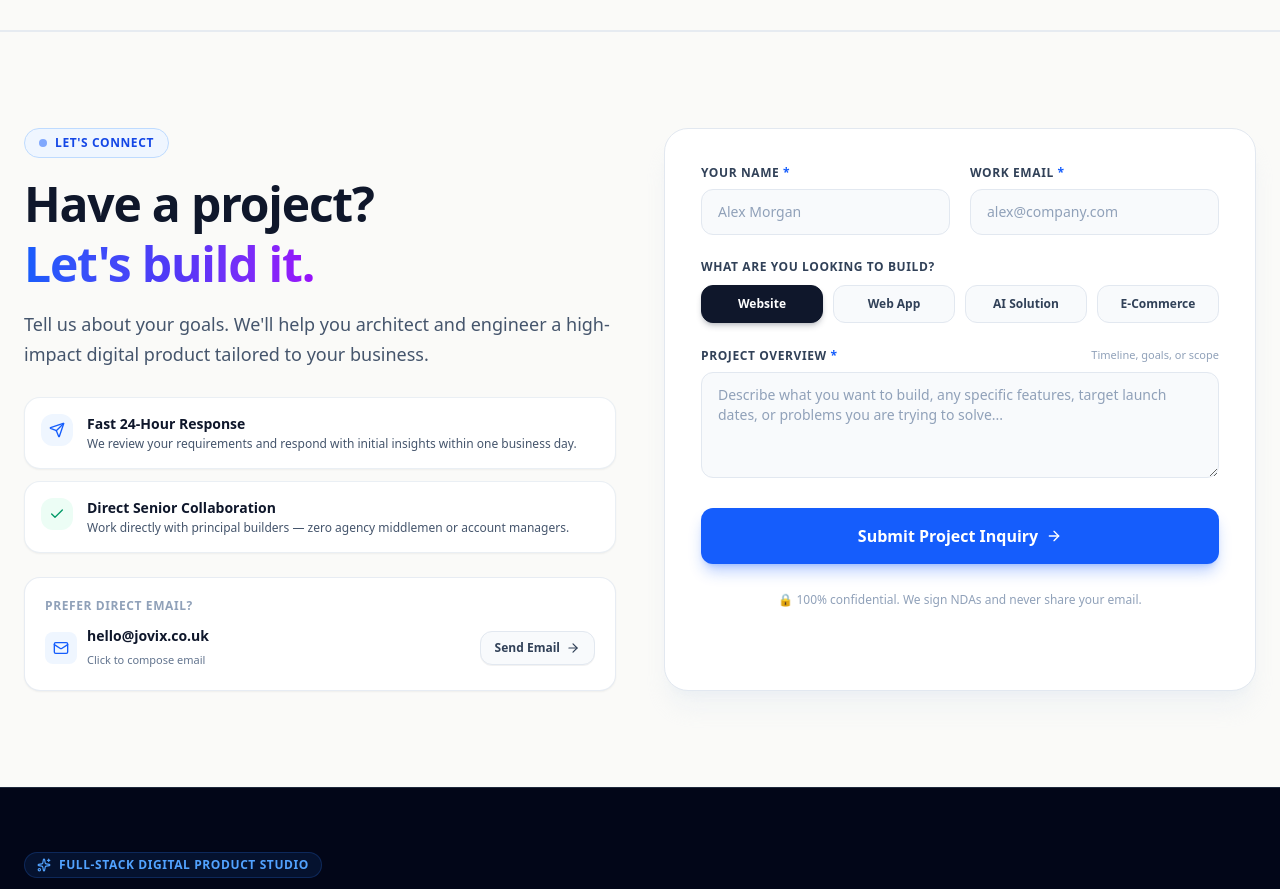
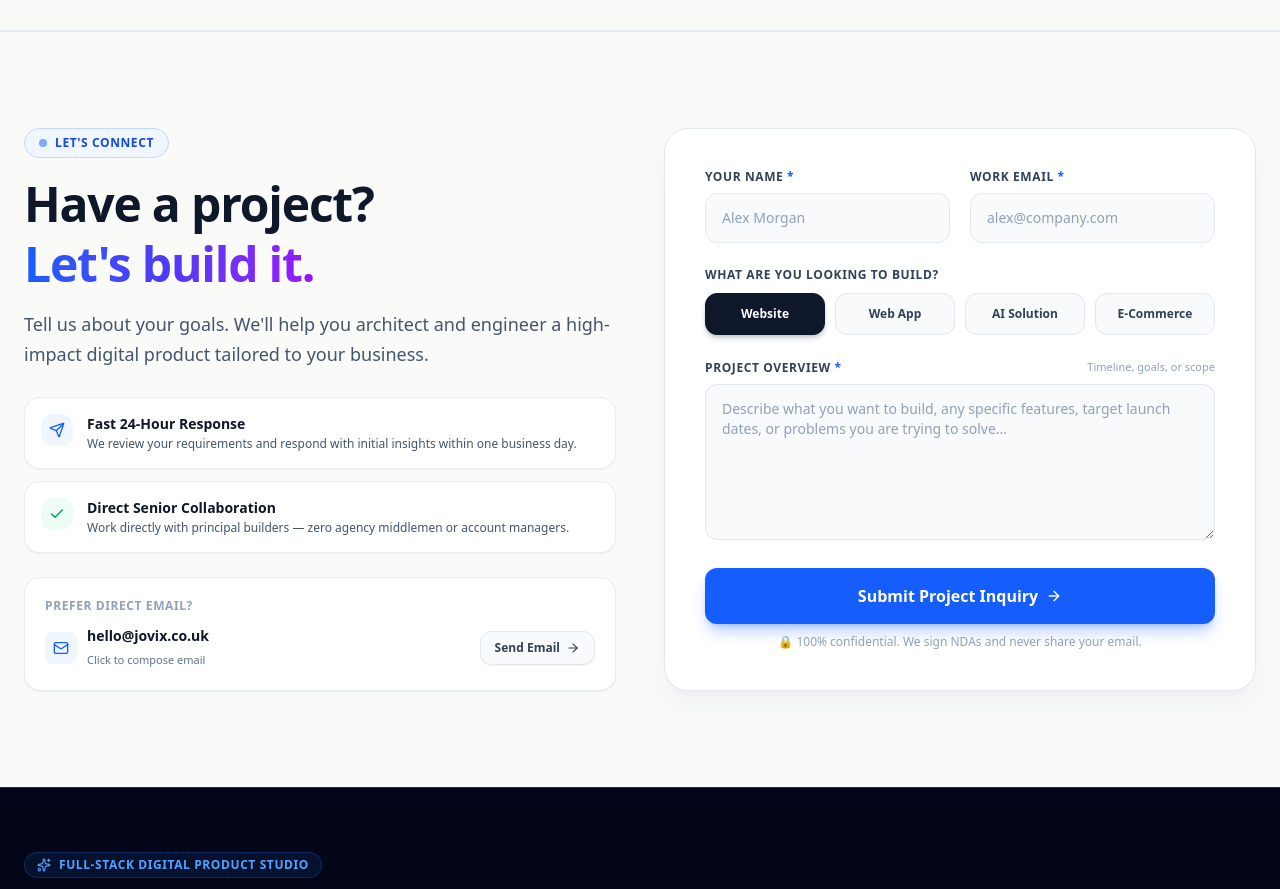
Before and after one commit to Jyoti-jitu/jovix, a Next.js app: page / in a window 1280 px wide. Shown: the part 6600-7489 px from the top of the page. Built offline with nearby package versions, Linux system fonts and the light colour scheme.

Commit message:
style: spread and distribute elements evenly with proper spacing in contact form

```diff
--- a/src/components/ContactCTA.js
+++ b/src/components/ContactCTA.js
@@ -99,11 +99,11 @@ export default function ContactCTA() {
           </div>
 
           {/* Right Column: Modern Form Card (Equal 50% width) */}
-          <div className="w-full flex flex-col justify-between">
-            <div className="p-7 sm:p-9 rounded-3xl bg-white border border-slate-200 shadow-xl shadow-slate-200/40 h-full flex flex-col justify-between">
+          <div className="w-full flex flex-col">
+            <div className="p-8 sm:p-10 rounded-3xl bg-white border border-slate-200 shadow-xl shadow-slate-200/40 h-full flex flex-col justify-between">
 
               {submitted ? (
-                <div className="text-center py-12 space-y-4 animate-in fade-in">
+                <div className="text-center py-12 my-auto space-y-4 animate-in fade-in">
                   <div className="h-16 w-16 bg-emerald-100 text-emerald-700 rounded-full mx-auto flex items-center justify-center font-bold text-2xl shadow-inner">
                     ✓
                   </div>
@@ -123,7 +123,7 @@ export default function ContactCTA() {
                   </div>
                 </div>
               ) : (
-                <form onSubmit={handleSubmit} className="space-y-6 text-left">
+                <form onSubmit={handleSubmit} className="flex-1 flex flex-col justify-between gap-6 text-left">
 
                   {/* Name & Email Row */}
                   <div className="grid grid-cols-1 sm:grid-cols-2 gap-5">
@@ -137,7 +137,7 @@ export default function ContactCTA() {
                         placeholder="Alex Morgan"
                         value={formData.name}
                         onChange={(e) => setFormData({ ...formData, name: e.target.value })}
-                        className="w-full bg-slate-50 border border-slate-200 rounded-xl px-4 py-3 text-sm text-slate-900 placeholder-slate-400 focus:bg-white focus:outline-none focus:ring-2 focus:ring-blue-600/30 focus:border-blue-600 transition-all"
+                        className="w-full bg-slate-50 border border-slate-200 rounded-xl px-4 py-3.5 text-sm text-slate-900 placeholder-slate-400 focus:bg-white focus:outline-none focus:ring-2 focus:ring-blue-600/30 focus:border-blue-600 transition-all"
                       />
                     </div>
 
@@ -151,7 +151,7 @@ export default function ContactCTA() {
                         placeholder="alex@company.com"
                         value={formData.email}
                         onChange={(e) => setFormData({ ...formData, email: e.target.value })}
-                        className="w-full bg-slate-50 border border-slate-200 rounded-xl px-4 py-3 text-sm text-slate-900 placeholder-slate-400 focus:bg-white focus:outline-none focus:ring-2 focus:ring-blue-600/30 focus:border-blue-600 transition-all"
+                        className="w-full bg-slate-50 border border-slate-200 rounded-xl px-4 py-3.5 text-sm text-slate-900 placeholder-slate-400 focus:bg-white focus:outline-none focus:ring-2 focus:ring-blue-600/30 focus:border-blue-600 transition-all"
                       />
                     </div>
                   </div>
@@ -172,7 +172,7 @@ export default function ContactCTA() {
                           type="button"
                           key={item.id}
                           onClick={() => setFormData({ ...formData, projectType: item.id })}
-                          className={`py-2.5 px-3 rounded-xl text-xs font-bold border transition-all text-center ${
+                          className={`py-3 px-3 rounded-xl text-xs font-bold border transition-all text-center cursor-pointer ${
                             formData.projectType === item.id
                               ? "bg-slate-900 text-white border-slate-900 shadow-md shadow-slate-900/20"
                               : "bg-slate-50 text-slate-700 border-slate-200 hover:border-slate-300 hover:bg-white"
@@ -184,8 +184,8 @@ export default function ContactCTA() {
                     </div>
                   </div>
 
-                  {/* Project Details */}
-                  <div className="space-y-2">
+                  {/* Project Details - Flex expands to absorb height */}
+                  <div className="space-y-2 flex-1 flex flex-col">
                     <div className="flex items-center justify-between">
                       <label className="block text-xs font-bold uppercase tracking-wider text-slate-700">
                         Project Overview <span className="text-blue-600">*</span>
@@ -198,11 +198,12 @@ export default function ContactCTA() {
                       placeholder="Describe what you want to build, any specific features, target launch dates, or problems you are trying to solve..."
                       value={formData.message}
                       onChange={(e) => setFormData({ ...formData, message: e.target.value })}
-                      className="w-full bg-slate-50 border border-slate-200 rounded-xl px-4 py-3 text-sm text-slate-900 placeholder-slate-400 focus:bg-white focus:outline-none focus:ring-2 focus:ring-blue-600/30 focus:border-blue-600 transition-all resize-y"
+                      className="w-full flex-1 min-h-[130px] bg-slate-50 border border-slate-200 rounded-xl px-4 py-3.5 text-sm text-slate-900 placeholder-slate-400 focus:bg-white focus:outline-none focus:ring-2 focus:ring-blue-600/30 focus:border-blue-600 transition-all resize-y"
                     />
                   </div>
 
-                  {/* Submit Button */}
+                  {/* Submit Button & Privacy */}
+                  <div className="space-y-2.5 pt-1">
                     <button
                       type="submit"
                       className="w-full py-4 rounded-xl bg-blue-600 text-white text-sm sm:text-base font-bold hover:bg-blue-700 active:scale-[0.99] shadow-lg shadow-blue-600/30 hover:shadow-xl hover:shadow-blue-600/40 transition-all flex items-center justify-center gap-2 group cursor-pointer"
@@ -211,10 +212,10 @@ export default function ContactCTA() {
                       <ArrowRight className="w-4 h-4 group-hover:translate-x-1 transition-transform" />
                     </button>
 
-                  {/* Privacy note */}
-                  <p className="text-center text-xs text-slate-400 pt-1">
+                    <p className="text-center text-xs text-slate-400">
                       🔒 100% confidential. We sign NDAs and never share your email.
                     </p>
+                  </div>
 
                 </form>
               )}
```
Lines whose indentation alone changed are shown as unchanged.
